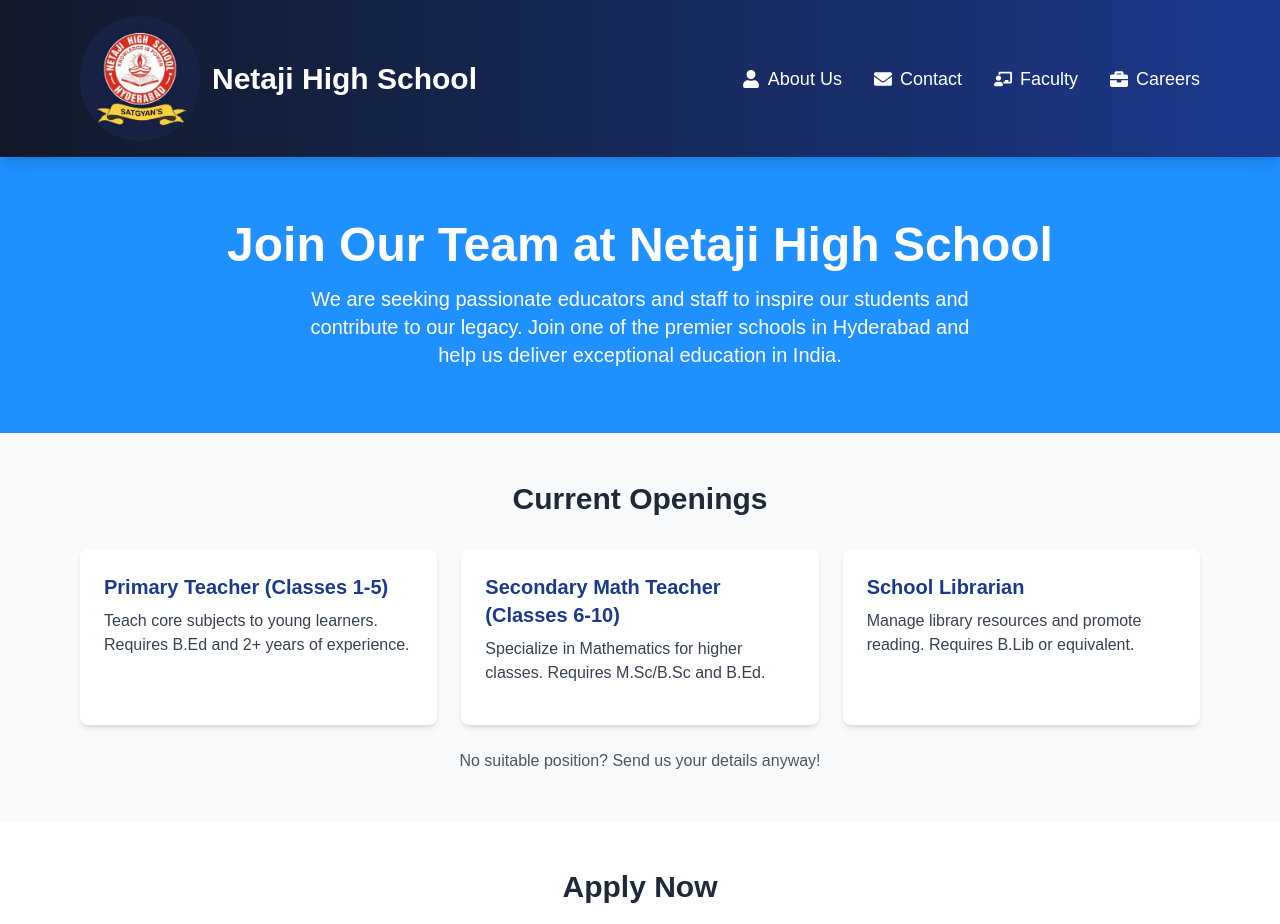
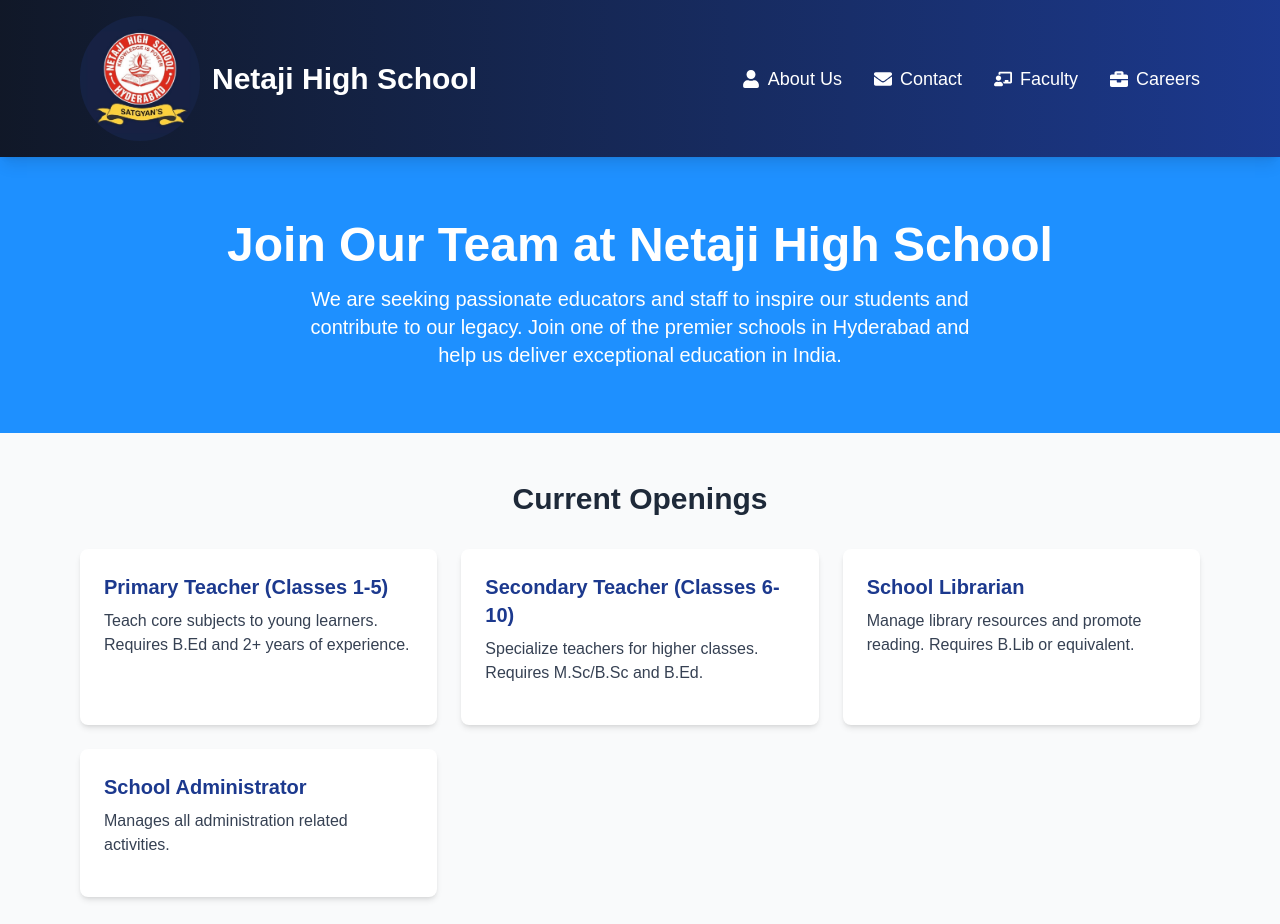
Before and after one commit to coding-yoddha/netaji-school-qutbullapur, a Next.js app: page /careers in a window 1280 px wide. Shown: the top 924 px of the page. Built offline with nearby package versions, Linux system fonts and the light colour scheme.

Commit message:
Update Careers.tsx

```diff
--- a/src/containers/Careers.tsx
+++ b/src/containers/Careers.tsx
@@ -15,15 +15,21 @@ const Careers = () => {
       },
       {
         id: 2,
-        title: "Secondary Math Teacher (Classes 6-10)",
+        title: "Secondary Teacher (Classes 6-10)",
         description:
-          "Specialize in Mathematics for higher classes. Requires M.Sc/B.Sc and B.Ed.",
+          "Specialize teachers for higher classes. Requires M.Sc/B.Sc and B.Ed.",
       },
       {
         id: 3,
         title: "School Librarian",
         description:
           "Manage library resources and promote reading. Requires B.Lib or equivalent.",
+      },
+      {
+        id: 4,
+        title: "School Administrator",
+        description:
+          "Manages all administration related activities.",
       },
     ],
   };
```
